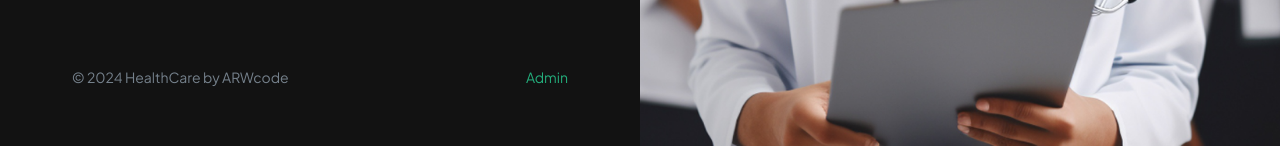
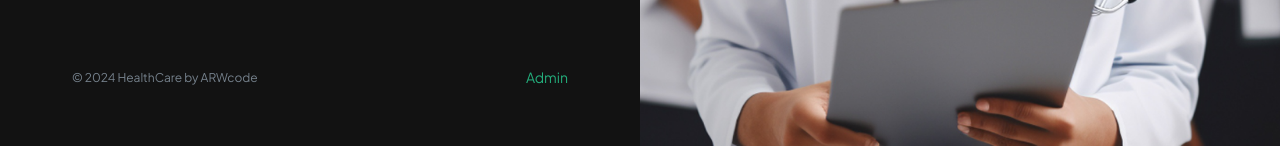
Before and after one commit to MarioLuigie/HealthCare, a Next.js app: page / in a window 1280 px wide. Shown: the part 654-800 px from the top of the page. Built offline with nearby package versions, Linux system fonts and the light colour scheme; no server answers.

Commit message:
Feat: Create Copyright component and move code

```diff
--- a/src/components/pages/HomePage.tsx
+++ b/src/components/pages/HomePage.tsx
@@ -1,9 +1,13 @@
+// modules
 import Image from 'next/image'
+import Link from 'next/link'
+// lib
 import { images } from '@/lib/constants'
+// components
+import PageTitle from '@/components/shared/PageTitle'
 import UserForm from '@/components/forms/UserForm'
-import Link from 'next/link'
-import PageTitle from '@/components/shared/PageTitle'
 import LogoFull from '@/components/shared/LogoFull'
+import Copyright from '@/components/shared/Copyright'
 
 export default function HomePage() {
 	return (
@@ -17,14 +21,11 @@ export default function HomePage() {
 						description="Get started with appointments."
 					/>
 					<UserForm />
-					<div className="flex justify-between text-14-regular mt-20">
-						<p className="justify-items-end text-dark-600 xl:text-left">
-							© 2024 HealthCare by ARWcode
-						</p>
+					<Copyright>
 						<Link href="/?admin=true" className="text-green-500">
 							Admin
 						</Link>
-					</div>
+					</Copyright>
 				</div>
 			</section>
 			<section className="max-w-[50%]">
--- a/src/components/pages/RegistrationPage.tsx
+++ b/src/components/pages/RegistrationPage.tsx
@@ -7,6 +7,7 @@ import { getUser } from '@/lib/actions/user.actions'
 import PatientForm from '@/components/forms/PatientForm'
 import PageTitle from '@/components/shared/PageTitle'
 import LogoFull from '@/components/shared/LogoFull'
+import Copyright from '@/components/shared/Copyright'
 
 export default async function RegistrationPage({ userId }: { userId: string }) {
 	const user = await getUser(userId)
@@ -22,11 +23,7 @@ export default async function RegistrationPage({ userId }: { userId: string }) {
 						description="Let us know more about yourself."
 					/>
 					<PatientForm user={user} />
-					<div className="flex justify-between text-14-regular mt-20">
-						<p className="justify-items-end text-dark-600 xl:text-left">
-							© 2024 HealthCare by ARWcode
-						</p>
-					</div>
+					<Copyright />
 				</div>
 			</section>
 			<section className="max-w-[33%]">
--- /dev/null
+++ b/src/components/shared/Copyright.tsx
@@ -0,0 +1,10 @@
+export default function Copyright({ children }: { children?: React.ReactNode }) {
+	return (
+		<div className="flex justify-between text-14-regular mt-20">
+			<p className="justify-items-end text-dark-600 xl:text-left text-xs">
+				© 2024 HealthCare by ARWcode
+			</p>
+      {children}
+		</div>
+	)
+}
```
